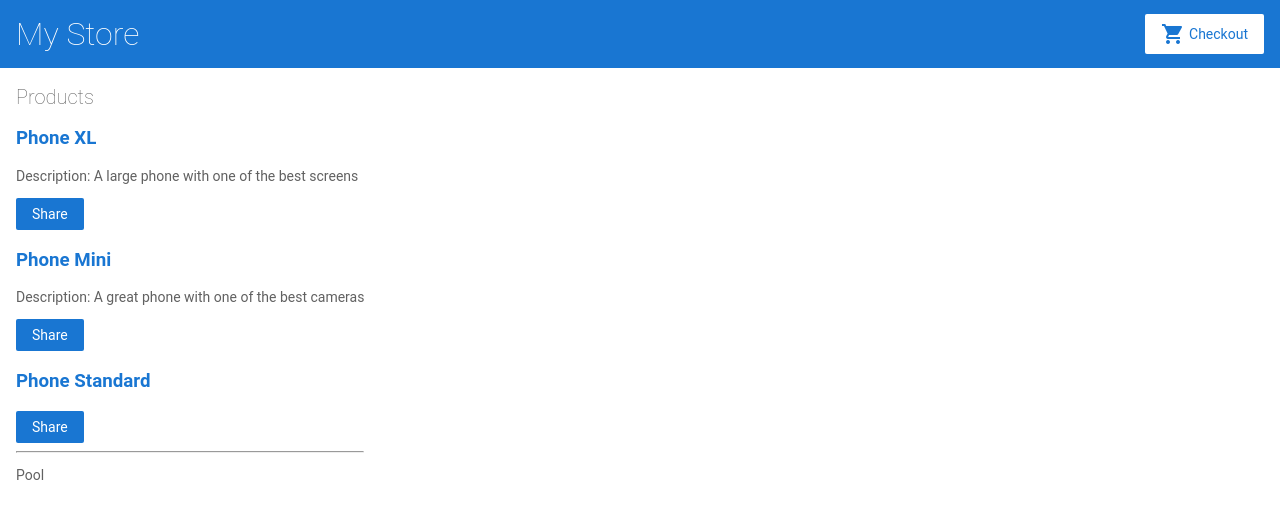
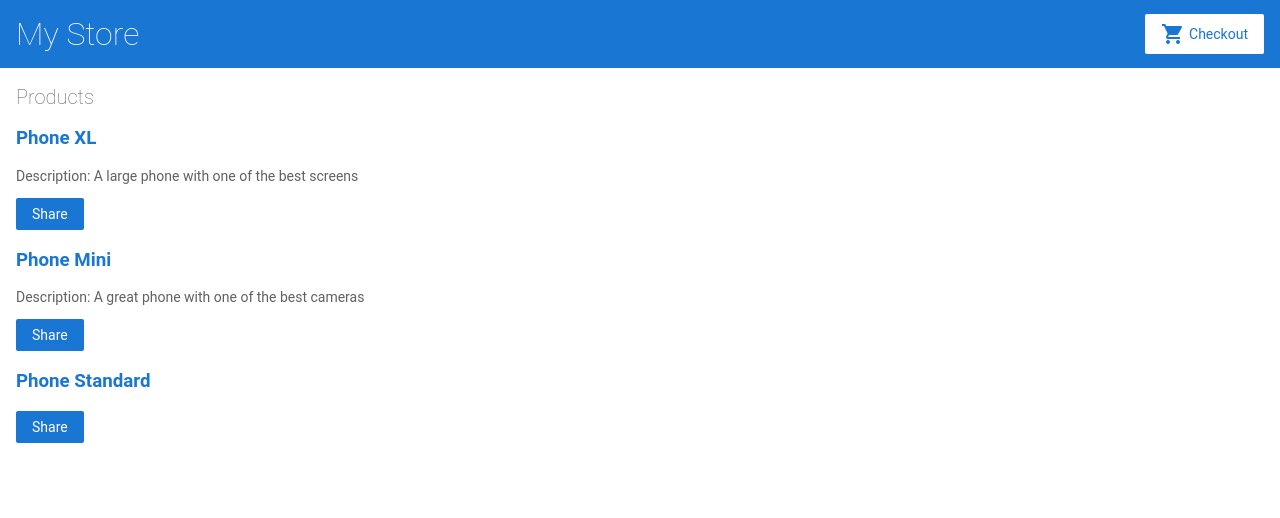
Before and after one commit to Banl/TUTO1, an Angular app: page / in a window 1280 px wide. Shown: the top 518 px of the page. Built offline with nearby package versions, Linux system fonts and the light colour scheme.

Commit message:
2 files modified, 3 added

```diff
--- /dev/null
+++ b/src/app/product-alerts/product-alerts.component.html
@@ -0,0 +1,3 @@
+<p>
+product-alerts works!
+</p>
--- a/src/app/product-list/product-list.component.html
+++ b/src/app/product-list/product-list.component.html
@@ -5,16 +5,16 @@
       {{product.name}}
     </a>
   </h3>
+
   <p *ngIf="product.description">
     Description: {{ product.description }}
   </p>
+
   <button (click)="share()">
     Share
   </button>
+
 </div>
-
-<hr />
-<p>Pool</p>
 <!--
 Copyright Google LLC. All Rights Reserved.
 Use of this source code is governed by an MIT-style license that
```
Also changed, not shown: src/app/app.module.ts (+6 -9 lines), src/app/product-alerts/product-alerts.component.ts (added, +10 -0 lines), src/app/product-alerts/product-alerts.component.css (added).
